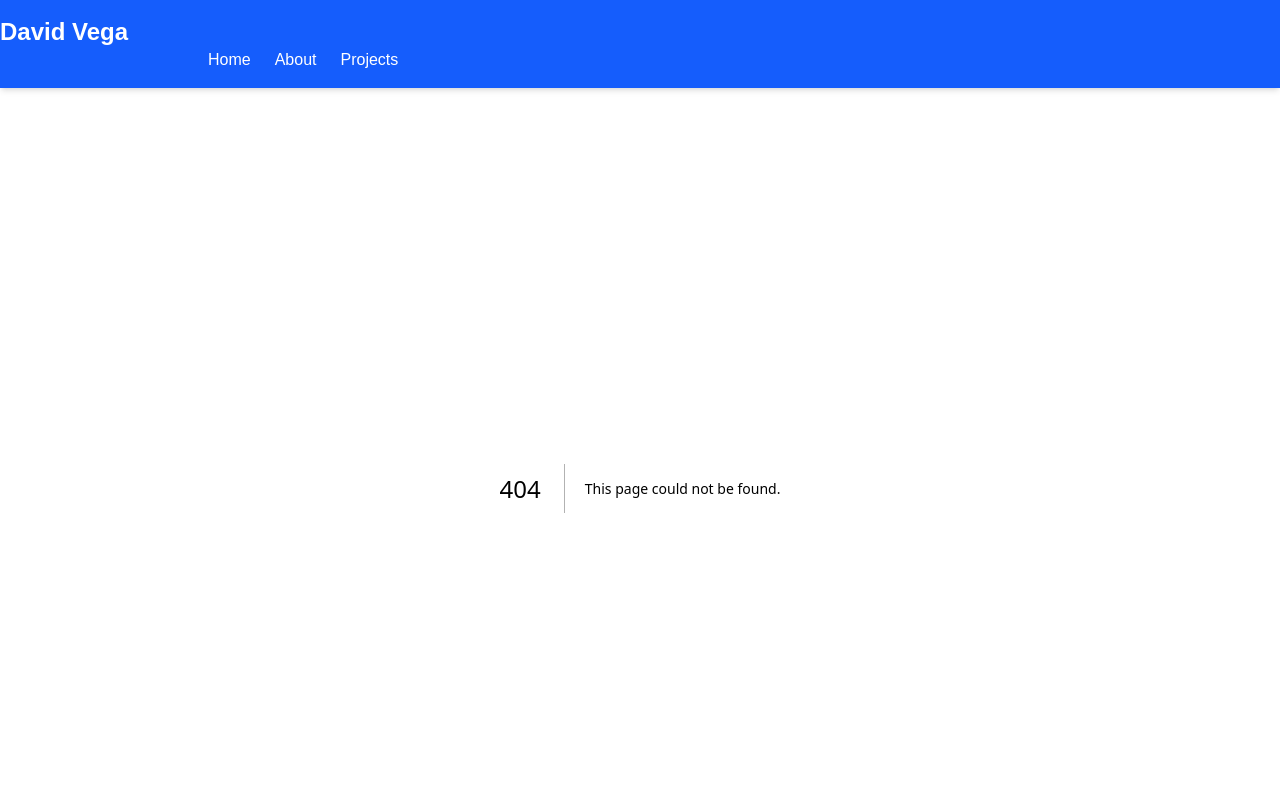
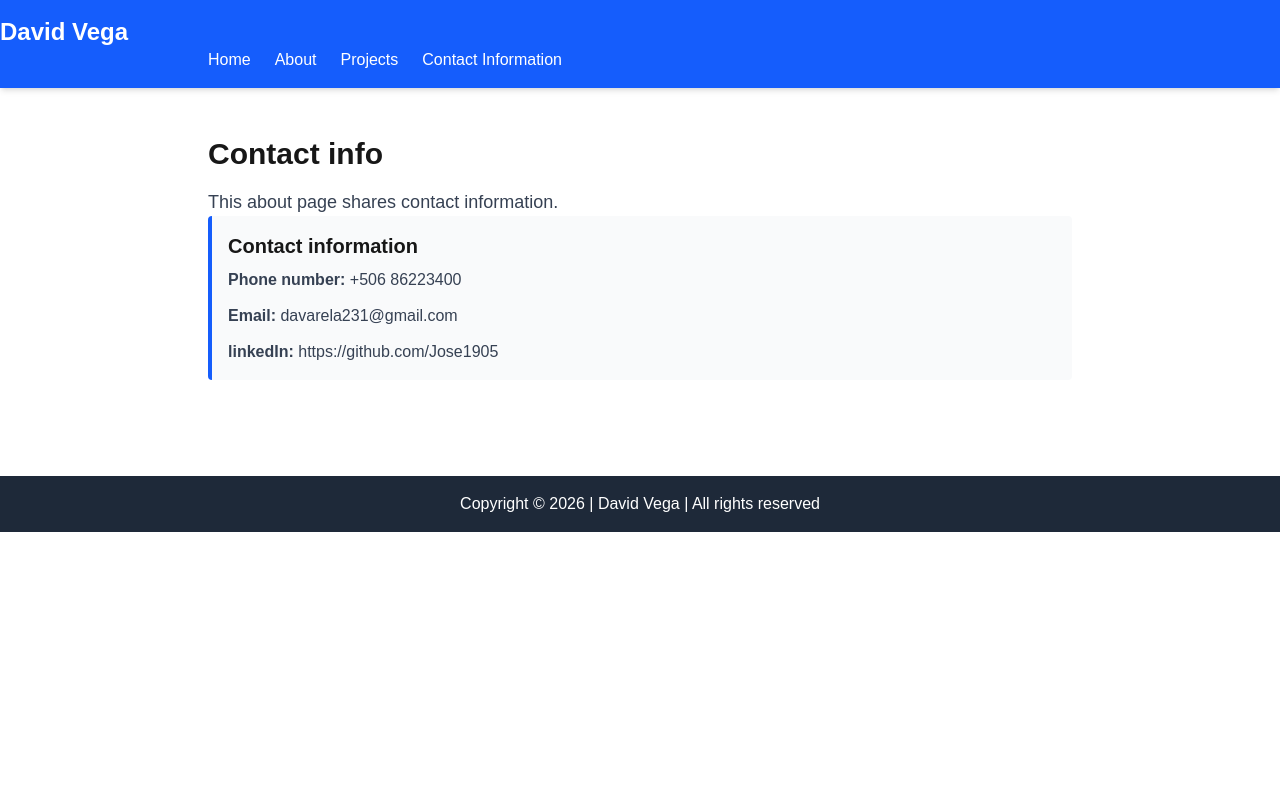
Before and after one commit to Jose1905/wdd430-portfolio, a Next.js app: page /contact in a window 1280 px wide. Before the commit this address had no page. Shown: the top 800 px of the page. Built offline with nearby package versions, Linux system fonts and the light colour scheme.

Commit message:
Navigating Between Pages

```diff
--- /dev/null
+++ b/app/contact/page.tsx
@@ -0,0 +1,19 @@
+import ContactCard from "@/components/ContactCard";
+
+const contactInfo = {
+  phone: "+506 86223400",
+  email: "davarela231@gmail.com",
+  linkedIn: "https://github.com/Jose1905"
+}
+
+export default function About() {
+  return (
+    <main className="max-w-4xl mx-auto px-4 py-12">
+      <h2 className="text-3xl font-bold mb-4">Contact info</h2>
+      <p className="text-lg text-gray-700">
+        This about page shares contact information.
+      </p>
+      <ContactCard {...contactInfo}></ContactCard>
+    </main>
+  );
+}
--- a/components/Header.tsx
+++ b/components/Header.tsx
@@ -1,4 +1,5 @@
 import Link from "next/link";
+import NavLinks from "./NavLinks";
 
 export default function Header() {
   return (
@@ -6,19 +7,7 @@ export default function Header() {
       <div id="header-title" className="text-2xl font-bold">
         David Vega
       </div>
-      <nav className="max-w-4xl mx-auto px-4 flex justify-between items-center">
-        <ul className="flex gap-6">
-          <li>
-            <Link href="/">Home</Link>
-          </li>
-          <li>
-            <Link href="/about">About</Link>
-          </li>
-          <li>
-            <Link href="/projects">Projects</Link>
-          </li>
-        </ul>
-      </nav>
+      <NavLinks/>
     </header>
   );
 }
--- /dev/null
+++ b/components/NavLinks.tsx
@@ -0,0 +1,51 @@
+"use client";
+
+import Link from "next/link";
+import { usePathname } from "next/navigation";
+
+export default function NavLinks() {
+  const pathname = usePathname();
+
+  return (
+    <nav className="max-w-4xl mx-auto px-4 flex justify-between items-center">
+      <ul className="flex gap-6">
+        <li>
+          <Link
+            href="/"
+            className={pathname === "/about" ? "active" : ""}
+            aria-current={pathname === "/about" ? "page" : undefined}
+          >
+            Home
+          </Link>
+        </li>
+        <li>
+          <Link
+            href="/about"
+            className={pathname === "/about" ? "active" : ""}
+            aria-current={pathname === "/about" ? "page" : undefined}
+          >
+            About
+          </Link>
+        </li>
+        <li>
+          <Link
+            href="/projects"
+            className={pathname === "/about" ? "active" : ""}
+            aria-current={pathname === "/about" ? "page" : undefined}
+          >
+            Projects
+          </Link>
+        </li>
+        <li>
+          <Link
+            href="/contact"
+            className={pathname === "/about" ? "active" : ""}
+            aria-current={pathname === "/about" ? "page" : undefined}
+          >
+            Contact Information
+          </Link>
+        </li>
+      </ul>
+    </nav>
+  );
+}
```
